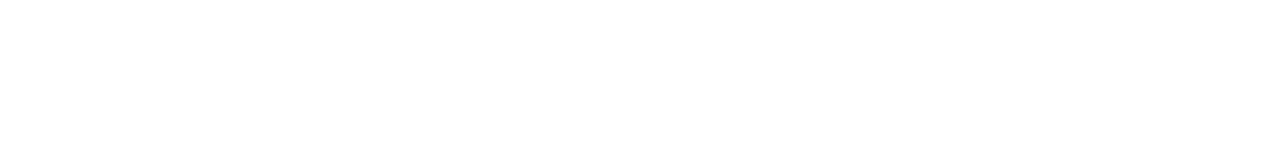
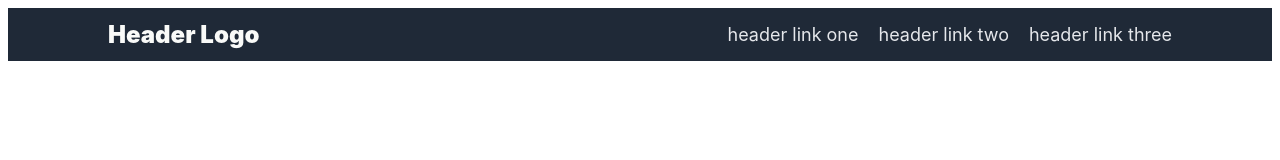
Before and after one commit to y-kum/my-first-website, a plain HTML site: page index.html in a window 1280 px wide. Drawn offline with Linux system fonts and the light colour scheme.

Commit message:
create header~links and logo~

```diff
--- a/index.html
+++ b/index.html
@@ -3,10 +3,19 @@
     <head>
         <meta charset="UTF-8">
         <title>Homepage</title>
-        <link rel="stylesheets" href="styles.css">
+        <link rel="stylesheet" href="styles.css">
     </head>
     <body>
-        <div class="header"></div>
+        <div class="header">
+            <div class="logo">Header Logo</div>
+            <div class="top-links">
+                <ul>
+                    <li><a href="link1.html">header link one</a></li>
+                    <li><a href="link2.html">header link two</a></li>
+                    <li><a href="link3.html">header link three</a></li>
+                </ul>
+            </div>
+        </div>
         <div class="hero"></div>
         <div class="information"></div>
         <div class="quote"></div>
--- a/styles.css
+++ b/styles.css
@@ -0,0 +1,30 @@
+body {
+    font-family: -apple-system, BlinkMacSystemFont, 'Segoe UI', Roboto, Oxygen, Ubuntu, Cantarell, 'Open Sans', 'Helvetica Neue', sans-serif;
+}
+
+.header {
+    display: flex;
+    justify-content: space-between;
+    background: #1f2937;
+    align-items: center;
+    padding-left: 100px;
+    padding-right: 100px;
+}
+
+.logo {
+    color: #f9faf8;
+    font-size: 24px;
+    font-weight: 900;
+}
+
+ul {
+    list-style-type: none;
+    display: flex;
+    gap: 20px;
+}
+
+a {
+    text-decoration: none;
+    color: #e5e7eb;
+    font-size: 18px;
+}
```
